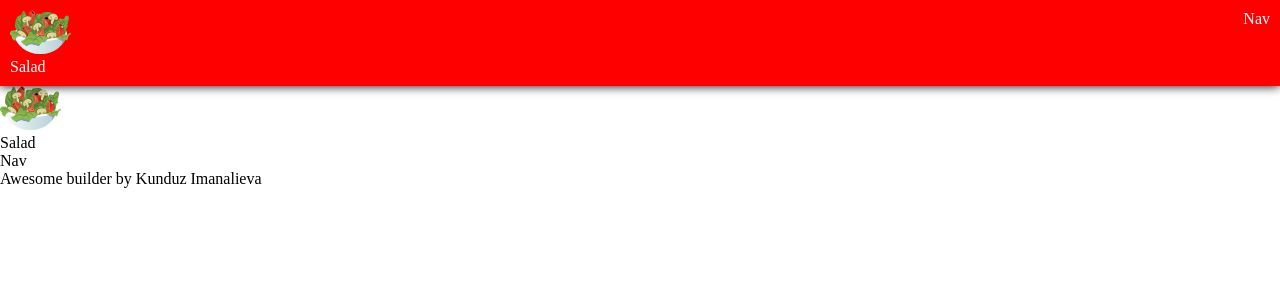
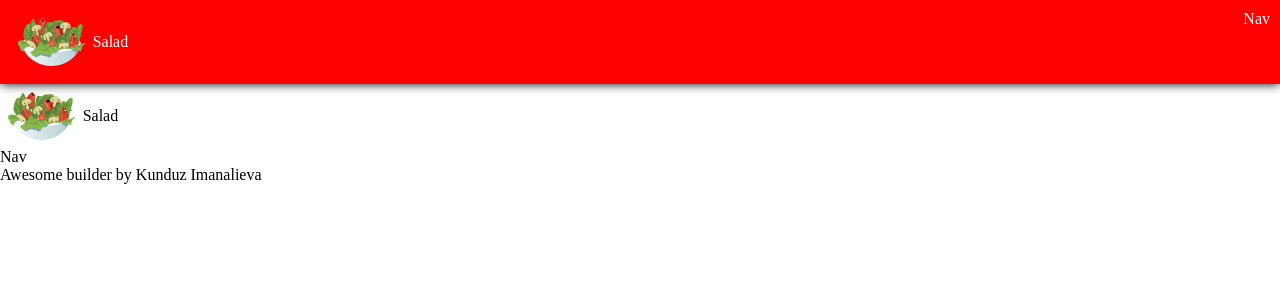
Before and after one commit to Kunduz-Imanalieva/builder, a React (Create React App) app: page / in a window 1280 px wide. Shown: the top 300 px of the page. Built offline with nearby package versions, Linux system fonts and the light colour scheme.

Commit message:
stylized the logo image and salad text

```diff
--- a/src/components/Logo/Logo.module.css
+++ b/src/components/Logo/Logo.module.css
@@ -0,0 +1,9 @@
+.Logo {
+    display: flex;
+    align-items: center;
+}
+
+.Logo img {
+    height: 3rem;
+    margin: .5rem;
+}
```
